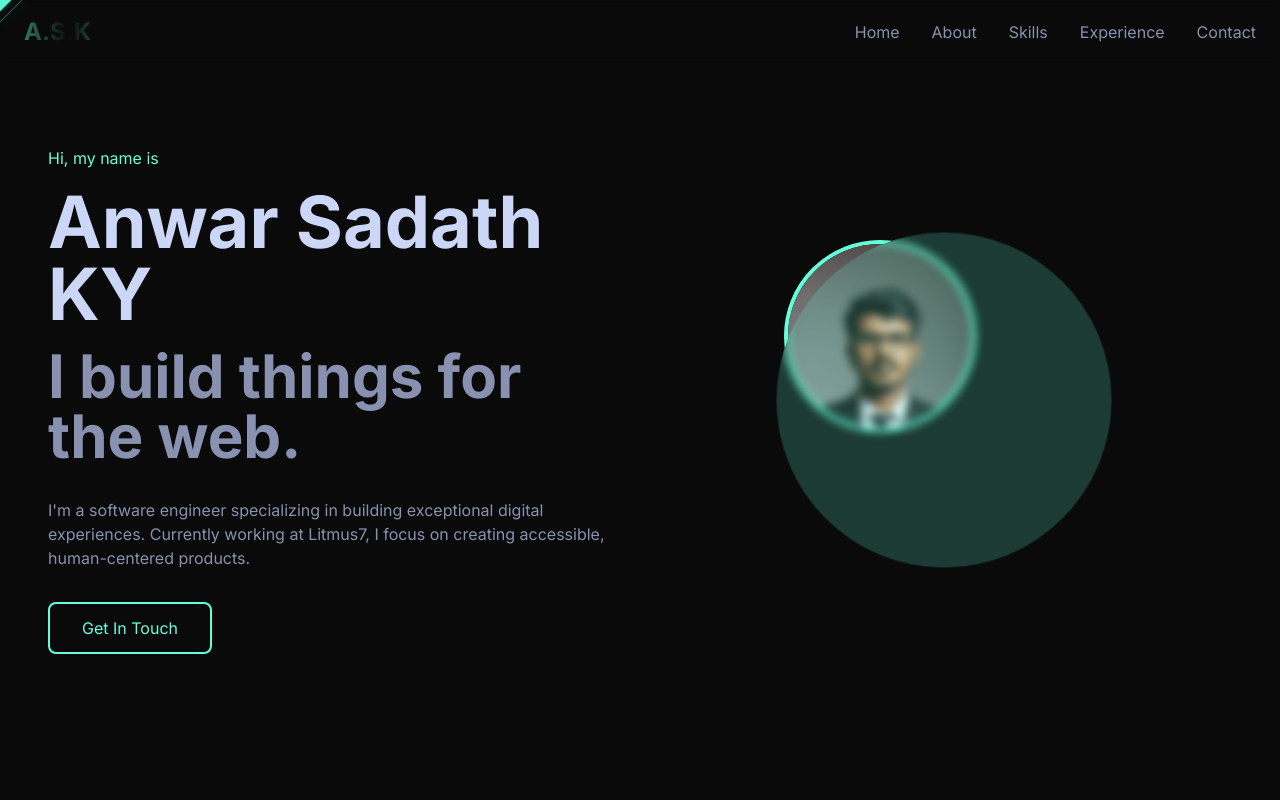
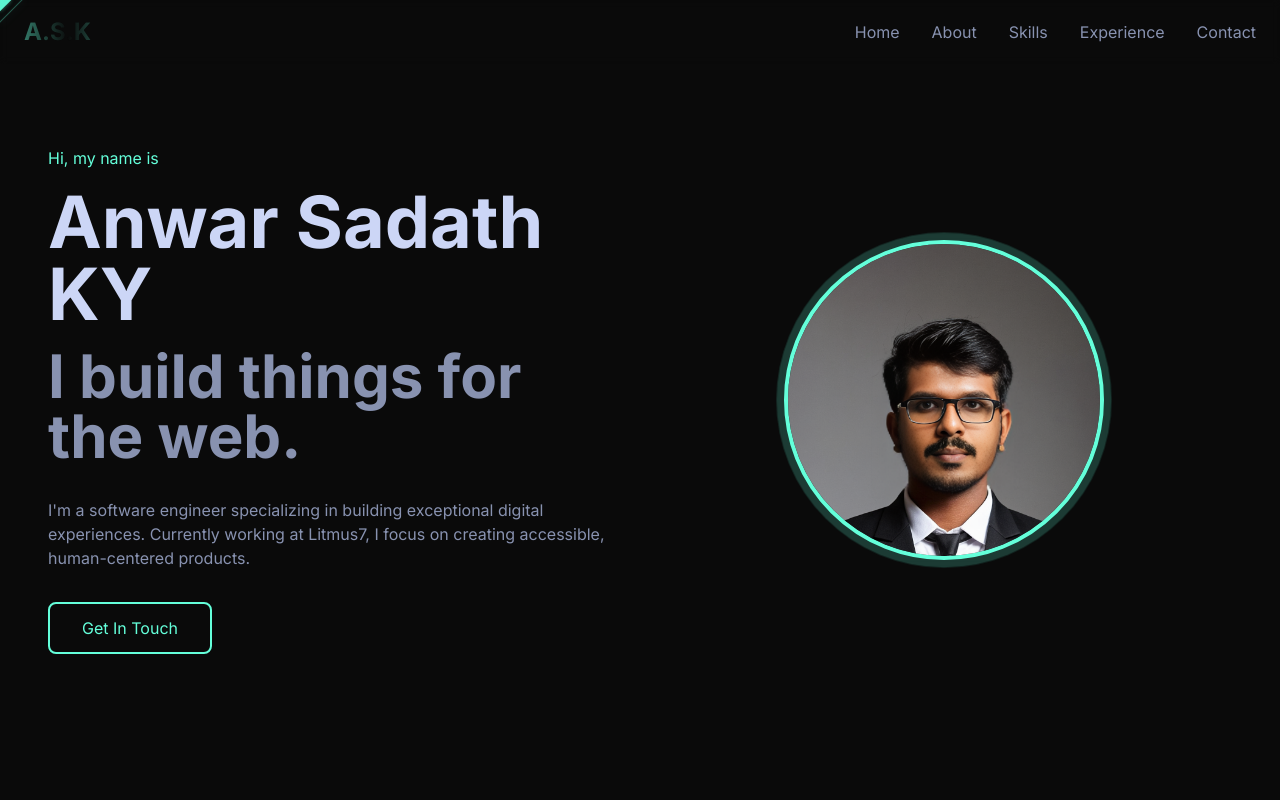
Before and after one commit to anwarsadathky/PORTFOLIO, a React (Vite) app: page / in a window 1280 px wide. Shown: the top 800 px of the page. Built offline with nearby package versions, Linux system fonts and the light colour scheme.

Commit message:
Fix profile image size to fill canvas properly

```diff
--- a/src/components/Hero.jsx
+++ b/src/components/Hero.jsx
@@ -53,7 +53,7 @@ const Hero = () => {
             <motion.img
               src={getAssetPath('profile.png')}
               alt="Profile"
-              className="w-48 h-48 rounded-full border-4 border-secondary"
+              className="absolute inset-0 w-full h-full rounded-full object-cover border-4 border-secondary"
               initial={{ opacity: 0, scale: 0.5 }}
               animate={{ opacity: 1, scale: 1 }}
               transition={{ duration: 0.5 }}
```
